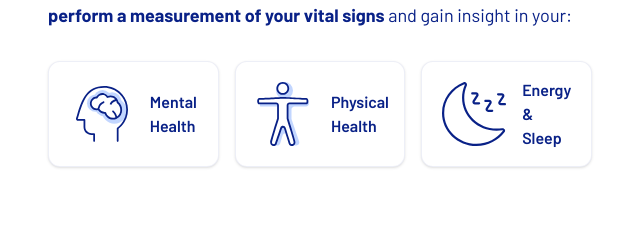
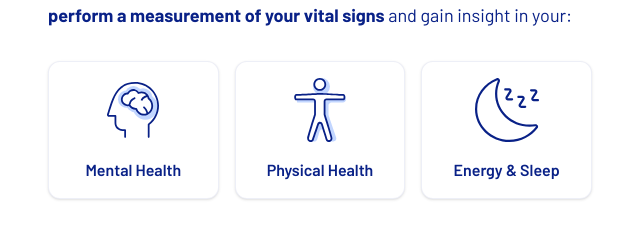
Before and after one commit to JorenBassleer/IntelliProve-Challenge, a Vue app: page / in a window 1280 px wide. Shown: the part 195-444 px from the top of the page, without its empty margins (640-1280 px from the left). Built offline with nearby package versions, Linux system fonts and the light colour scheme; no server answers; what @kyvg/vue3-notification would draw is missing.

Commit message:
use reworked BaseCard

```diff
--- a/src/views/StartPage.vue
+++ b/src/views/StartPage.vue
@@ -24,7 +24,7 @@
           Using your <span class="font-bold">webcam</span> and the power of <span class="font-bold">artificial intelligence</span>, you can <span class="font-bold">perform a measurement of your vital signs</span> and gain insight in your:
         </p>
         <section class="grid grid-cols-3 gap-4 font-semibold">
-          <BaseCard>
+          <BaseCard class="flex-col">
             <img
               :src="MentalHealthRiskSvg"
               class="w-16 h-16 m-auto"
@@ -32,7 +32,7 @@
             Mental Health
           </BaseCard>
 
-          <BaseCard>
+          <BaseCard class="flex-col">
             <img
               :src="PhysicalHealthSvg"
               class="w-16 h-16 m-auto"
@@ -40,7 +40,7 @@
             Physical Health
           </BaseCard>
 
-          <BaseCard>
+          <BaseCard class="flex-col">
             <img
               :src="EnergyAndSleepSvg"
               class="w-16 h-16 m-auto"
```
